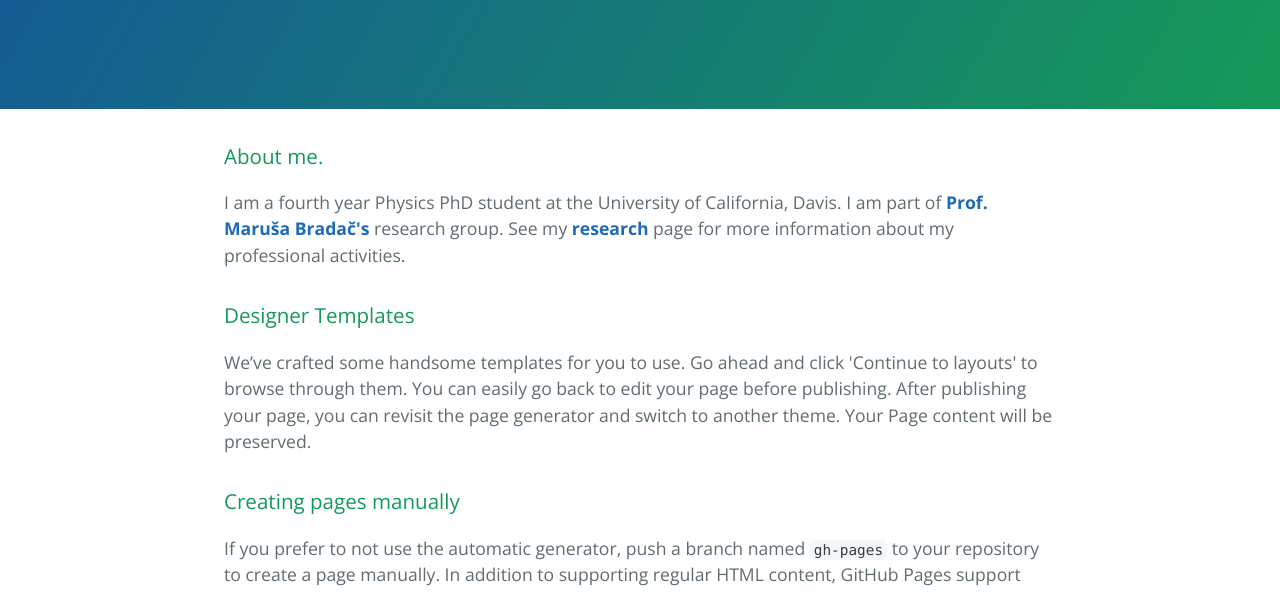
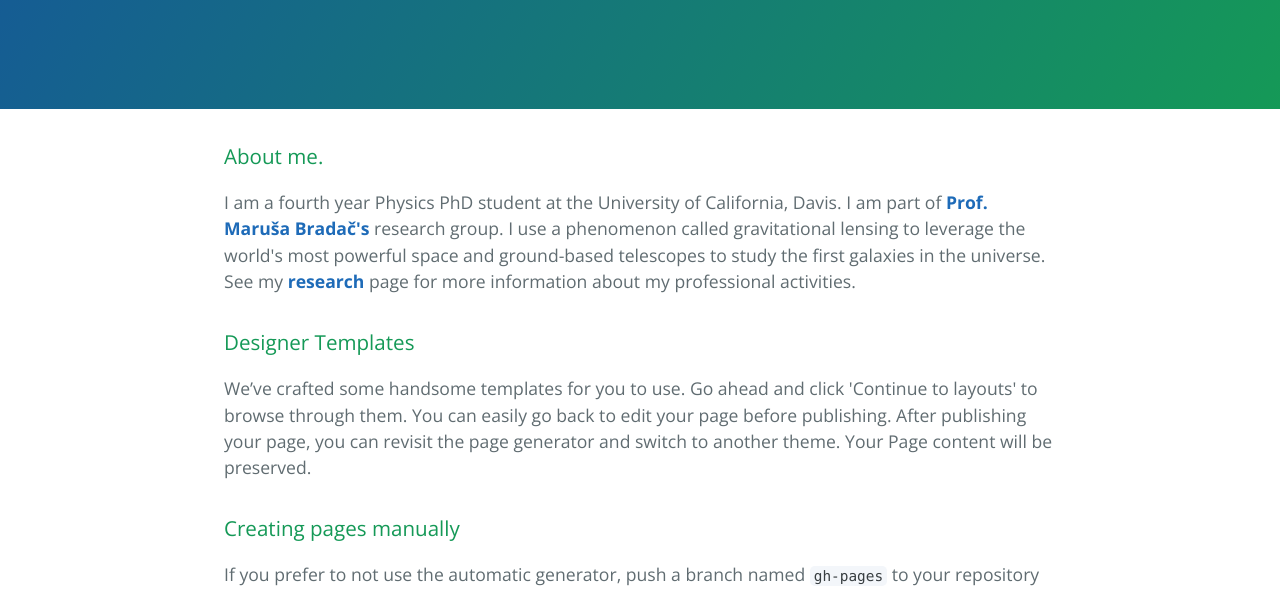
Before and after one commit to athoag/athoag.github.io, a plain HTML site: page Research.html in a window 1280 px wide. Shown: the part 208-800 px from the top of the page. Drawn offline with nearby package versions, Linux system fonts and the light colour scheme.

Commit message:
Update research page

```diff
--- a/Research.html
+++ b/Research.html
@@ -20,7 +20,8 @@
 <a id="About-me" class="anchor" href="#About-me" aria-hidden="true"><span aria-hidden="true" class="octicon octicon-link"></span></a>About me.</h3>
 
 <p> I am a fourth year Physics PhD student at the University of California, Davis. I am part of <a href="http://bradac.physics.ucdavis.edu"> <b>Prof. Maruša Bradač's</b> </a> research group.
-  See my <a href="Research.html"> <b>research</b> </a> page for more
+I use a phenomenon called gravitational lensing to leverage the world's most powerful space and ground-based telescopes to study the first galaxies in the universe.
+See my <a href="Research.html"> <b>research</b> </a> page for more
 information about my professional activities.</p>
 
 <h3>
```
